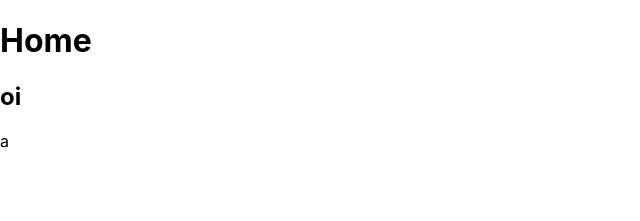
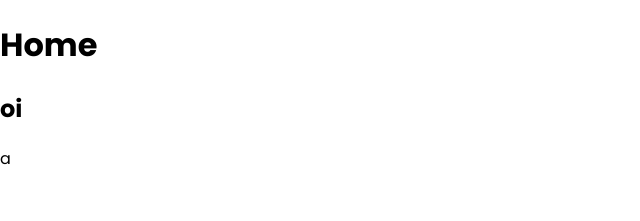
Before and after one commit to RafaelManfrim/project-admin-template, a Next.js app: page / in a window 1280 px wide. Shown: the top 221 px of the page, without its empty margins (0-640 px from the left). Built offline with nearby package versions, Linux system fonts and the light colour scheme.

Commit message:
Added Poppins font

```diff
--- a/src/styles/globals.css
+++ b/src/styles/globals.css
@@ -1,3 +1,5 @@
+@import url('https://fonts.googleapis.com/css2?family=Poppins:wght@100;200;300;400;500;600;700;800;900&display=swap');
+
 * {
 	box-sizing: border-box;
 }
@@ -5,8 +7,7 @@
 html, body {
 	padding: 0;
 	margin: 0;
-	font-family: -apple-system, BlinkMacSystemFont, Segoe UI, Roboto, Oxygen,
-	Ubuntu, Cantarell, Fira Sans, Droid Sans, Helvetica Neue, sans-serif;
+	font-family: 'Poppins', sans-serif;
 }
 
 a {
```
